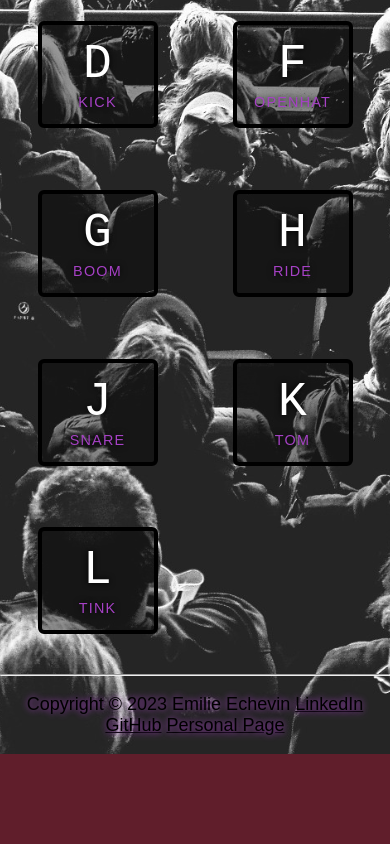
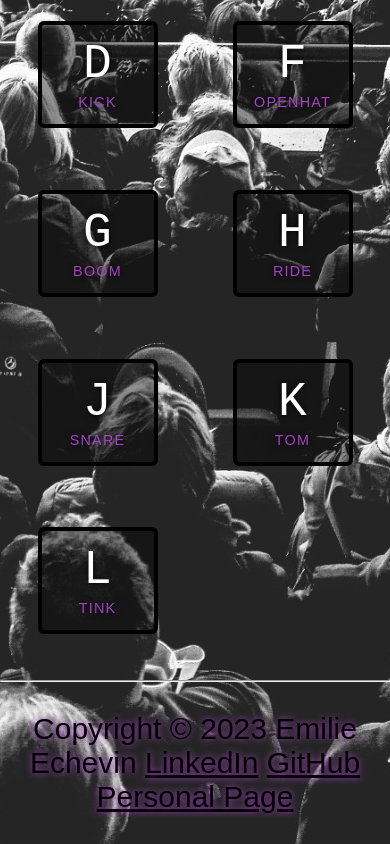
Before and after one commit to Emimint/DrumKit, a plain HTML site: page index.html in a window 390 px wide. Shown: the part 400-1244 px from the top of the page. Before the commit the page ends 1154 px from the top, so only its background shows below. Drawn offline with Linux system fonts and the light colour scheme.

Commit message:
Add missing HTML meta tag for mobile

```diff
--- a/index.html
+++ b/index.html
@@ -1,6 +1,7 @@
 <!DOCTYPE html>
 <html lang="en">
   <head>
+    <meta name="viewport" content="width=device-width, initial-scale=1" />
     <meta charset="UTF-8" />
     <title>JS Drum Kit</title>
     <link rel="stylesheet" href="style.css" />
--- a/style.css
+++ b/style.css
@@ -72,7 +72,7 @@ kbd {
 
 footer{
   text-align: center;
-  font-size: 1.5rem;
+  font-size: 2.5rem;
 }
 
 a {
```
